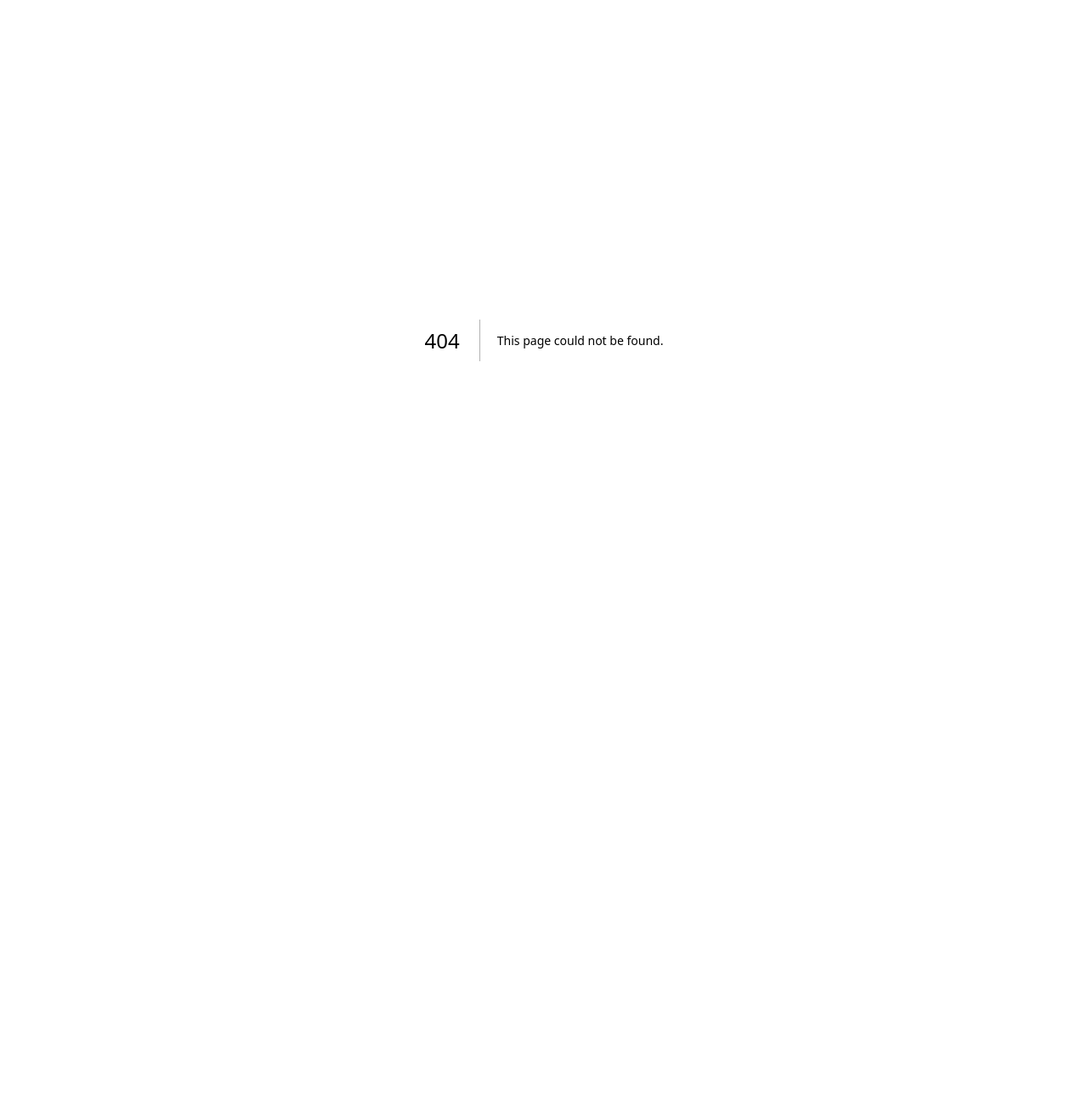
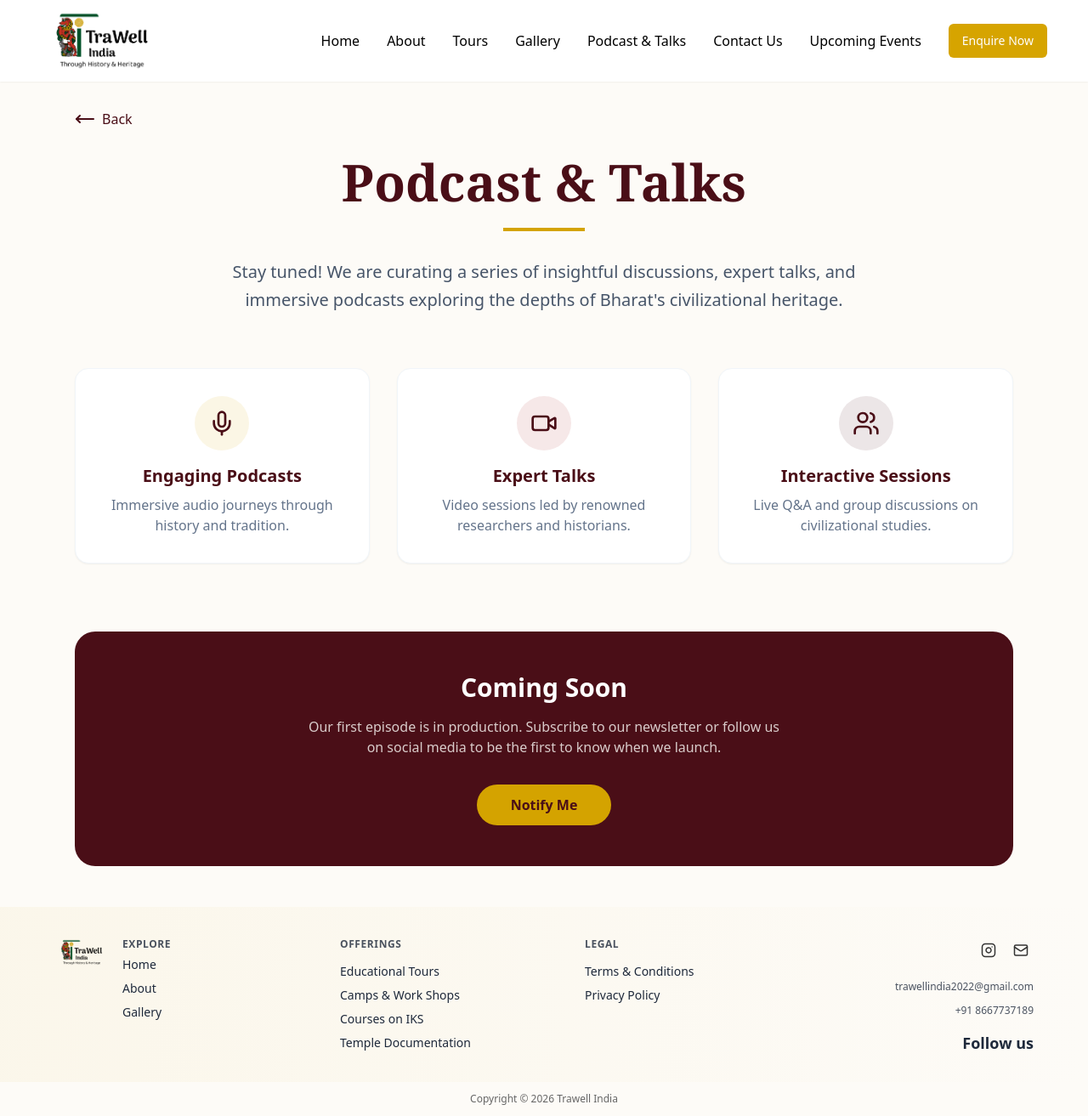
Before and after one commit to Kishoredeenadhayalan/trawell-main, a Next.js app: page /podcast-and-talks in a window 1280 px wide. Before the commit this address had no page. Shown: the whole page at 85% size. Before the commit the page ends 800 px from the top, so only its background shows below. Built offline with nearby package versions, Linux system fonts and the light colour scheme.

Commit message:
patch fix

```diff
--- a/components/Hero.tsx
+++ b/components/Hero.tsx
@@ -55,7 +55,7 @@ const Hero = () => {
         <div className="container mx-auto px-6 lg:px-12 xl:px-24 mb-32">
 
           {/* ✨ Typewriter heading 1 */}
-          <h1 className="text-3xl sm:text-4xl md:text-6xl font-serif font-bold text-white drop-shadow-[0_0_6px_rgba(0,0,0,0.5)] tracking-wider leading-tight whitespace-break-spaces sm:whitespace-nowrap break-words">
+          <h1 className="text-3xl sm:text-4xl md:text-6xl font-serif font-bold text-white drop-shadow-[0_0_6px_rgba(0,0,0,0.5)] tracking-wider mb-2 md:mb-4 whitespace-normal sm:whitespace-nowrap break-words">
             {typewriterText.split("").map((char, index) => (
               <motion.span
                 key={index}
@@ -73,7 +73,7 @@ const Hero = () => {
           </h1>
 
           {/* ✨ Typewriter heading 2 */}
-          <h2 className="text-3xl sm:text-4xl md:text-6xl font-serif font-bold text-white drop-shadow-[0_0_6px_rgba(0,0,0,0.5)] tracking-wider mb-6 whitespace-break-spaces sm:whitespace-nowrap break-words">
+          <h2 className="text-3xl sm:text-4xl md:text-6xl font-serif font-bold text-white drop-shadow-[0_0_6px_rgba(0,0,0,0.5)] tracking-wider mb-6 whitespace-normal sm:whitespace-nowrap break-words">
             {typewriterText2.split("").map((char, index) => (
               <motion.span
                 key={index}
--- a/components/about/AdvisoryBoard.tsx
+++ b/components/about/AdvisoryBoard.tsx
@@ -17,10 +17,10 @@ const advisoryMembers: AdvisoryMember[] = [
   },
   {
     name: "Ananth Seshadri",
-    role: "Finance Expert",
+    role: "Cultural Researcher & Educator in Bharatiya Civilization",
     image:
       "https://7llynlmlgfrzlkfk.public.blob.vercel-storage.com/WhatsApp%20Image%202026-02-01%20at%2014.53.50.jpeg",
-    bio: "Seasoned finance professional specializing in nonprofit funding and cultural enterprise growth strategies.",
+    bio: "Ananth is an engineer and strategy professional working in the areas of organisational excellence, supply chain, and renewable energy in Bharat. He has extensive international experience and has spent several years outside the country, helping turn around acquired companies. Ananth holds an MBA from the University of Chicago and an MS from the University of Illinois, and has lived and worked in the United States for over a decade. Beyond his professional work, he is deeply passionate about researching, writing, and teaching Bharatiya history, culture, tradition, and thought. His years abroad ultimately strengthened his conviction that his true place and purpose lie in Bharat.",
   },
   {
     name: "Sriram Vijayaragavan",
@@ -30,13 +30,13 @@ const advisoryMembers: AdvisoryMember[] = [
   {
     name: "Dr. Ramadevi",
     role: "Cultural Historian",
-    bio: "Renowned South Indian heritage historian with publications on ancient architecture and temple traditions.",
+    bio: "Dr. Ramadevi Sekhar is an academician, researcher, and cultural scholar serving as Director of the Centre for Excellence in Arts and Culture at Shri Shankarlal Sundarbai Shasun Jain College for Women, Chennai. She holds a PhD in Sanskrit Literature from the University of Madras and is a National Gurukul Fellow trained under R. Nagaswamy. Her work focuses on Indian culture, Sanskrit literature, archaeology, and civilizational studies. She has produced heritage documentaries, published widely, organized government-funded conferences, and delivered lectures across institutions. Her research and outreach aim to make India’s rich heritage accessible through scholarship, heritage tours, and experiential learning initiatives.",
   },
   {
-    name: "Sandeep",
+    name: "Dr.Sandeep",
     role: "Marketing Specialist",
     image:"https://7llynlmlgfrzlkfk.public.blob.vercel-storage.com/cc1cf894-652b-450e-8356-21e41dfe1f77.JPG",
-    bio: "Digital marketing expert driving tourism brand engagement through innovative cultural campaigns.",
+    bio: "Dr. Sandeep Kumar P holds a PhD in Applied Economics and Business Management and currently serves as the Director of the Centre for South Indian Studies. His areas of interest include the Indian economy, socio-cultural history of India, colonial studies, national security, and cultural studies. He has served as an alternate member of the ICCM under the Ministry of Health, Government of India, and as a member of the National Monitoring Committee for the Education of Scheduled Castes, Scheduled Tribes, and Persons with Disabilities, as well as the National Monitoring Committee for Minority Education under the Ministry of HRD. He regularly writes on socio-political issues and participates in television debates on national affairs.",
   },
 ];
 
--- a/layouts/Footer.tsx
+++ b/layouts/Footer.tsx
@@ -28,11 +28,11 @@ const Footer = () => {
 
           {/* TRAVEL SERVICES */}
           <div className="flex flex-col gap-1 w-full sm:w-1/2 md:w-1/4 pt-1">
-            <span className="text-xs font-bold uppercase tracking-wider opacity-80 mb-2">TRAVEL SERVICES</span>
-            <div className="hover:text-[#666] py-0.5">India Tours</div>
-            <div className="hover:text-[#666] py-0.5">Custom Packages</div>
-            <div className="hover:text-[#666] py-0.5">Flight Bookings</div>
-            <div className="hover:text-[#666] py-0.5">24/7 Support</div>
+            <span className="text-xs font-bold uppercase tracking-wider opacity-80 mb-2">OFFERINGS</span>
+            <Link href="/educational-tours" className="hover:text-[#666] py-0.5 block">Educational Tours </Link>
+            <Link href="/UpcomingEvents" className="hover:text-[#666] py-0.5 block">Camps & Work Shops</Link>
+            <Link href="/contactForm" className="hover:text-[#666] py-0.5 block">Courses on IKS </Link>
+            <Link href="/contactForm" className="hover:text-[#666] py-0.5 block">Temple Documentation</Link>
           </div>
 
           {/* LEGAL */}
--- a/layouts/Navbar.tsx
+++ b/layouts/Navbar.tsx
@@ -20,6 +20,7 @@ const Navbar = ({ darkText = false }: { darkText?: boolean }) => {
     { title: "About", link: "/about" },
     { title: "Tours", link: "/#services" },
     { title: "Gallery", link: "/gallery" },
+    { title: "Podcast & Talks", link: "/podcast-and-talks" },
     { title: "Contact Us", link: "/#contact" },
     { title: "Upcoming Events", link: "/UpcomingEvents" },
   ];
--- a/pages/UpcomingEvents.tsx
+++ b/pages/UpcomingEvents.tsx
@@ -1,9 +1,19 @@
 import Image from "next/image";
 import Link from "next/link";
+import { MoveLeft } from "lucide-react";
 
 export default function UpcomingEvents() {
   return (
-    <div className="w-full py-12 md:px-32 px-8 flex flex-col gap-6 items-center bg-[#f4efe8]">
+    <div className="w-full py-12 md:px-32 px-8 bg-[#f4efe8] min-h-screen">
+      <div className="max-w-6xl mx-auto flex flex-col items-center gap-6">
+        <div className="w-full flex justify-start">
+          <Link
+            href={"/"}
+            className="mb-4 flex items-center gap-2 text-base font-medium text-[#5b3a1e] hover:text-[#7f5539] transition-colors"
+          >
+            <MoveLeft className="w-6 h-6" /> Back
+          </Link>
+        </div>
 
         {/* Heading */}
         <h1 className="text-2xl md:text-3xl lg:text-5xl font-serif font-semibold text-[#5b3a1e] tracking-wide mb-4 text-center">
@@ -45,5 +55,6 @@ export default function UpcomingEvents() {
           “The past lives on when its stories are told.”
         </p>
       </div>
+    </div>
   );
 }
--- /dev/null
+++ b/pages/podcast-and-talks.tsx
@@ -0,0 +1,79 @@
+import React from "react";
+import Head from "next/head";
+import Link from "next/link";
+import { MoveLeft, Mic, Video, Users } from "lucide-react";
+import Navbar from "@/layouts/Navbar";
+import Footer from "@/layouts/Footer";
+
+const PodcastPage = () => {
+    return (
+        <>
+            <Head>
+                <title>Podcast & Talks | Trawell India</title>
+                <meta name="description" content="Explore our latest podcasts and talks on Indian heritage, culture, and history." />
+            </Head>
+            <Navbar darkText={true} />
+            <main className="min-h-screen bg-brand-soft pt-24 md:pt-32 pb-12">
+                <div className="max-w-6xl mx-auto px-6">
+                    <Link
+                        href={"/"}
+                        className="mb-8 flex items-center gap-2 text-base font-medium text-brand-dark hover:text-brand-accent transition-colors"
+                    >
+                        <MoveLeft className="w-6 h-6" /> Back
+                    </Link>
+
+                    <div className="text-center mb-16">
+                        <h1 className="text-4xl md:text-5xl lg:text-6xl font-serif font-bold text-brand-dark mb-6">
+                            Podcast & Talks
+                        </h1>
+                        <div className="w-24 h-1 bg-brand-accent mx-auto mb-8"></div>
+                        <p className="text-xl text-slate-600 max-w-3xl mx-auto leading-relaxed">
+                            Stay tuned! We are curating a series of insightful discussions, expert talks, and immersive podcasts exploring the depths of Bharat's civilizational heritage.
+                        </p>
+                    </div>
+
+                    <div className="grid grid-cols-1 md:grid-cols-3 gap-8 mt-12">
+                        <div className="bg-white p-8 rounded-2xl shadow-sm border border-slate-100 flex flex-col items-center text-center">
+                            <div className="w-16 h-16 bg-brand-accent/10 rounded-full flex items-center justify-center mb-4 text-brand-dark">
+                                <Mic className="w-8 h-8" />
+                            </div>
+                            <h3 className="text-xl font-bold text-brand-dark mb-2">Engaging Podcasts</h3>
+                            <p className="text-slate-500">Immersive audio journeys through history and tradition.</p>
+                        </div>
+
+                        <div className="bg-white p-8 rounded-2xl shadow-sm border border-slate-100 flex flex-col items-center text-center">
+                            <div className="w-16 h-16 bg-brand-warm/10 rounded-full flex items-center justify-center mb-4 text-brand-dark">
+                                <Video className="w-8 h-8" />
+                            </div>
+                            <h3 className="text-xl font-bold text-brand-dark mb-2">Expert Talks</h3>
+                            <p className="text-slate-500">Video sessions led by renowned researchers and historians.</p>
+                        </div>
+
+                        <div className="bg-white p-8 rounded-2xl shadow-sm border border-slate-100 flex flex-col items-center text-center">
+                            <div className="w-16 h-16 bg-brand-dark/10 rounded-full flex items-center justify-center mb-4 text-brand-dark">
+                                <Users className="w-8 h-8" />
+                            </div>
+                            <h3 className="text-xl font-bold text-brand-dark mb-2">Interactive Sessions</h3>
+                            <p className="text-slate-500">Live Q&A and group discussions on civilizational studies.</p>
+                        </div>
+                    </div>
+
+                    <div className="mt-20 text-center p-12 bg-brand-dark rounded-3xl text-white">
+                        <h2 className="text-2xl md:text-3xl font-bold mb-4">Coming Soon</h2>
+                        <p className="text-brand-soft/80 mb-8 max-w-xl mx-auto">
+                            Our first episode is in production. Subscribe to our newsletter or follow us on social media to be the first to know when we launch.
+                        </p>
+                        <Link href="/#contact">
+                            <button className="bg-brand-accent text-brand-dark px-10 py-3 rounded-full font-bold hover:bg-yellow-500 transition-colors">
+                                Notify Me
+                            </button>
+                        </Link>
+                    </div>
+                </div>
+            </main>
+            <Footer />
+        </>
+    );
+};
+
+export default PodcastPage;
```
Lines whose indentation alone changed are shown as unchanged.
